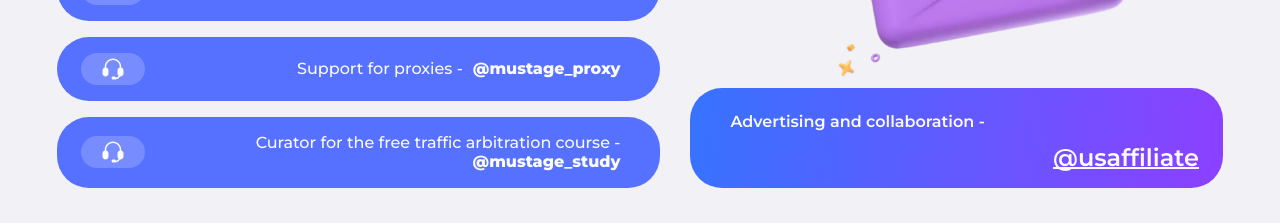
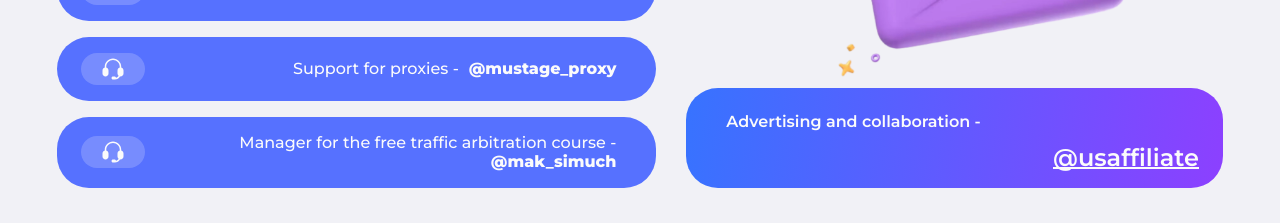
Before and after one commit to shapovalov-yehor/landing_conference, a Next.js app: page /en/ in a window 1280 px wide. Shown: the part 8660-8883 px from the top of the page. Built offline with nearby package versions, Linux system fonts and the light colour scheme.

Commit message:
[Update] manager contacts

```diff
--- a/messages/en.json
+++ b/messages/en.json
@@ -104,7 +104,7 @@
     "supportCreatives": "Support for creatives -",
     "supportAccounts": "Support for accounts -",
     "supportProxies": "Support for proxies -",
-    "courseCurator": "Curator for the free traffic arbitration course -",
+    "courseCurator": "Manager for the free traffic arbitration course -",
     "advertisingText": "Advertising and collaboration -"
   },
   "Development": {
--- a/messages/ru.json
+++ b/messages/ru.json
@@ -104,7 +104,7 @@
     "supportCreatives": "Саппорт по креативам -",
     "supportAccounts": "Саппорт по аккаунтам -",
     "supportProxies": "Саппорт по прокси -",
-    "courseCurator": "Куратор на бесплатном курсе по арбитражу трафика -",
+    "courseCurator": "Менеджер на бесплатном курсе по арбитражу трафика -",
     "advertisingText": "Реклама и сотрудничество -"
   },
   "Development": {
--- a/messages/uk.json
+++ b/messages/uk.json
@@ -104,7 +104,7 @@
     "supportCreatives": "Сапорт по креативам -",
     "supportAccounts": "Сапорт по акаунтам -",
     "supportProxies": "Сапорт по проксі -",
-    "courseCurator": "Куратор на безкоштовному курсі з арбітражу трафіку -",
+    "courseCurator": "Менеджер на безкоштовному курсі з арбітражу трафіку -",
     "advertisingText": "Реклама і співпраця -"
   },
   "Development": {
--- a/src/data/data.ts
+++ b/src/data/data.ts
@@ -92,8 +92,8 @@ export const contactsTexts = [
   },
   {
     textKey: 'courseCurator',
-    name: '@mustage_study',
-    link: 'mustage_study',
+    name: '@mak_simuch',
+    link: 'mak_simuch',
   },
 ];
 
```
